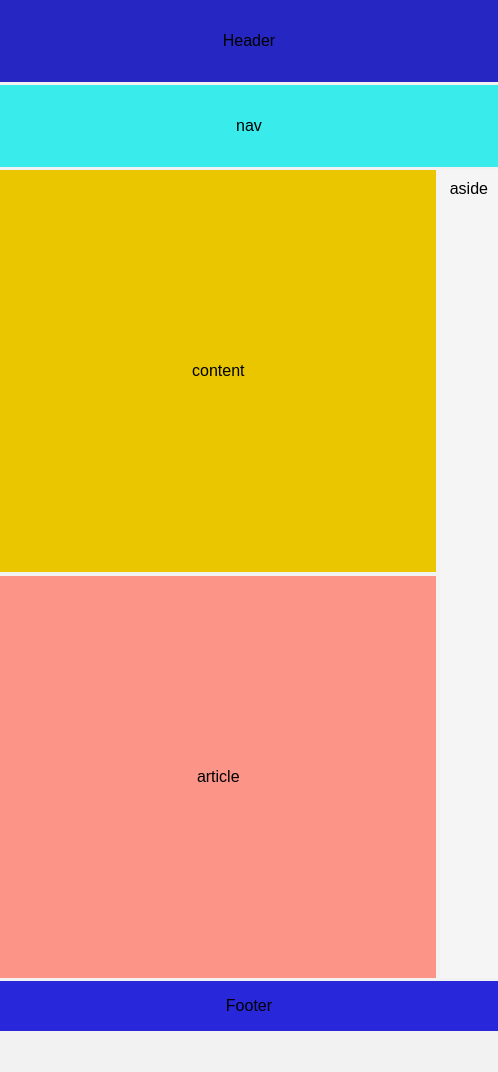
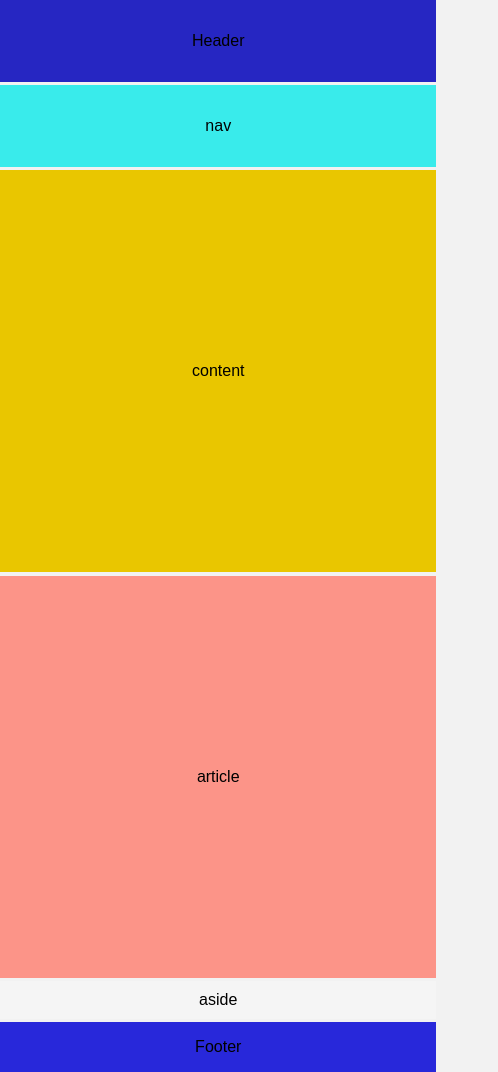
Before and after one commit to AnaCarolinaFreitas/atividade05-grid, a plain HTML site: page index.html in a window 390 px wide. Shown: the whole page, 498 px wide, since content can reach past the window. Before the commit the page ends 1031 px from the top, so only its background shows below. Drawn offline with Linux system fonts and the light colour scheme.

Commit message:
feat: add @media for responsive

```diff
--- a/global.css
+++ b/global.css
@@ -59,3 +59,17 @@ body {
     background-color: rgb(40, 40, 218);
     padding: 1rem;
 }
+
+@media (max-width: 768px) {
+    .grid-container {
+        grid-template-columns: 1fr;
+        grid-template-rows: auto 1fr;
+        grid-template-areas:
+            "header"
+            "nav"
+            "content"
+            "article"
+            "aside"
+            "footer";
+    }
+}
```
